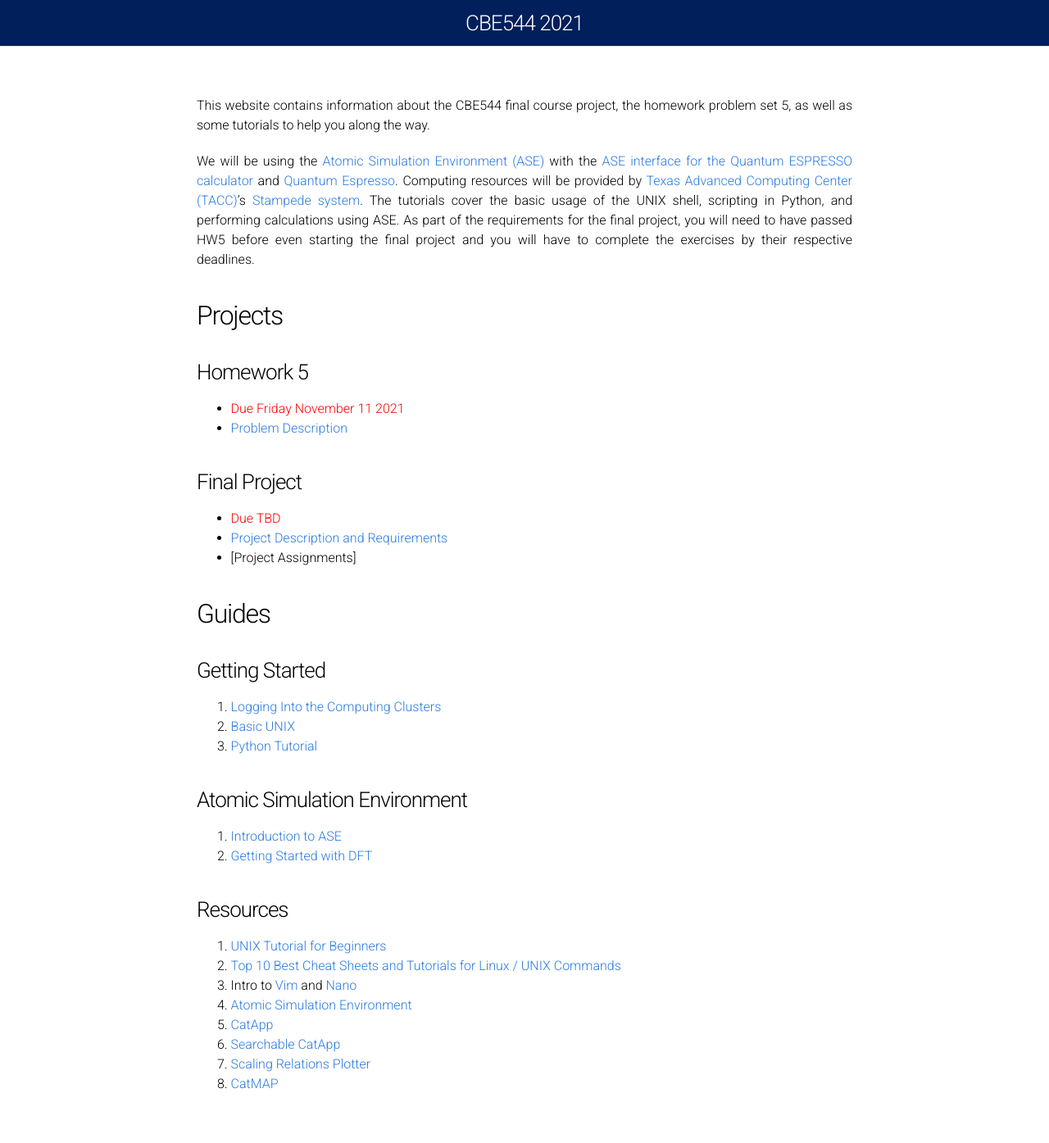
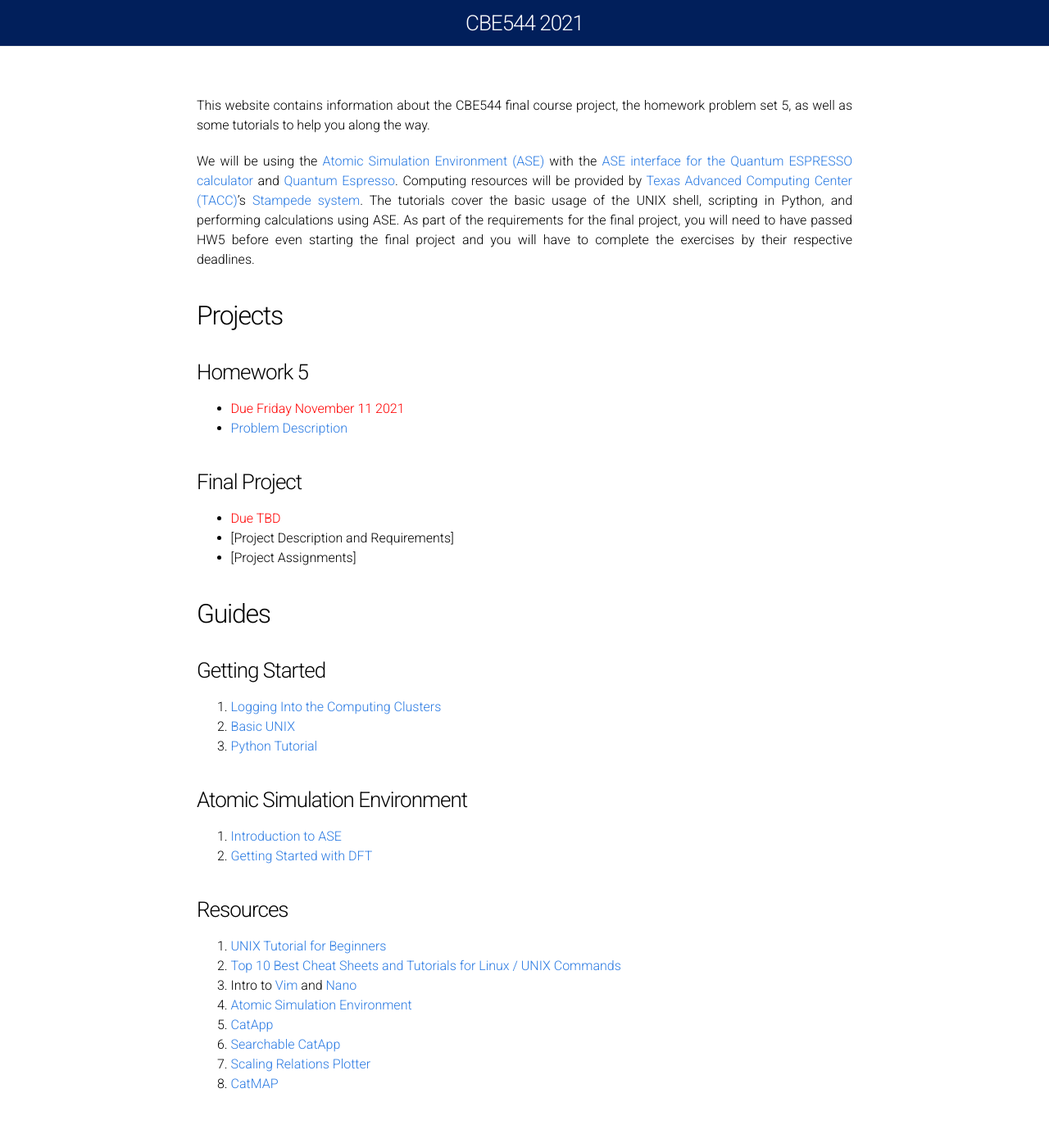
Before and after one commit to UPennCBE544/2023.github.io, a Jekyll site: the page built from Index.md, in a window 1280 px wide. Shown: the whole page at 82% size. Built offline with Jekyll 4.4.1, drawn with Linux system fonts in a browser that asks for light colours; part of the change alters nothing that is shown.

```diff
--- a/Index.md
+++ b/Index.md
@@ -16,7 +16,7 @@ We will be using the [Atomic Simulation Environment (ASE)](https://wiki.fysik.dt
 
 ### Final Project ###
 * <font color="red">Due TBD</font>
-* [Project Description and Requirements](ProjectDescription.md)
+* [Project Description and Requirements]
 * [Project Assignments]
 
 
```
